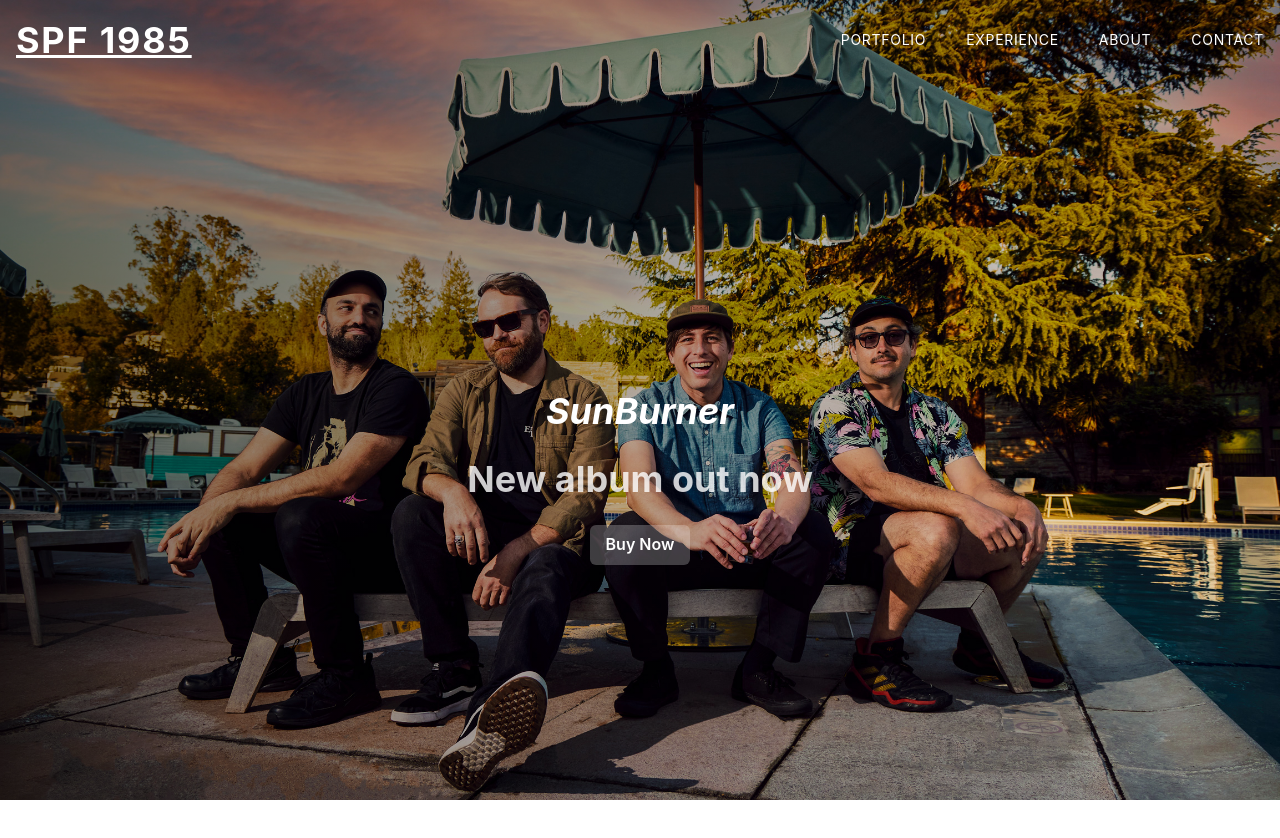
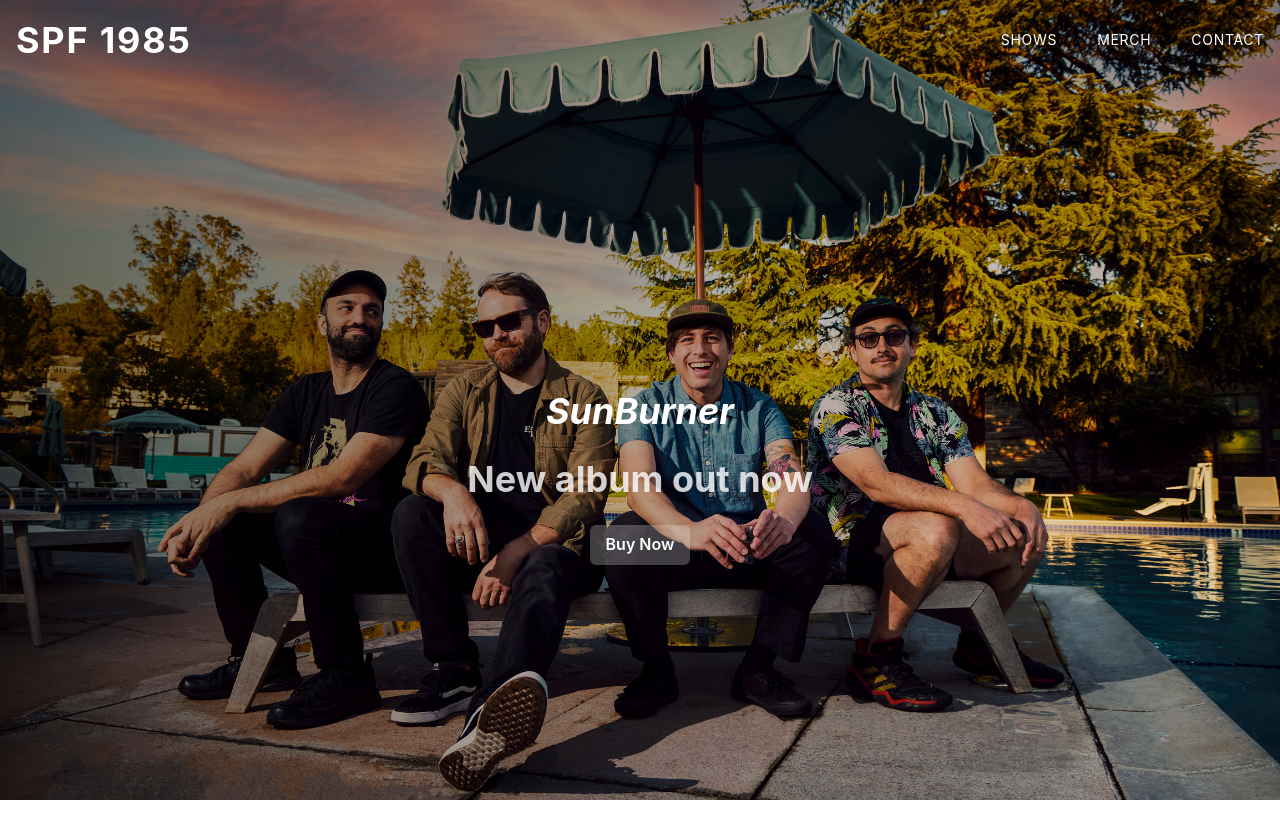
Before and after one commit to DerekGnarGnar/spf1985, a Next.js app: page / in a window 1280 px wide. Shown: the top 838 px of the page. Built offline with nearby package versions, Linux system fonts and the light colour scheme.

Commit message:
another commit

```diff
--- a/components/navbar2/Navbar2.tsx
+++ b/components/navbar2/Navbar2.tsx
@@ -32,18 +32,15 @@ const Navbar = () => {
 
 
       id: 1,
-      link: "portfolio",
+      link: "shows",
     },
     {
+      id: 2,
+      link: "merch",
+    },
+
+    {
       id: 3,
-      link: "experience",
-    },
-    {
-      id: 4,
-      link: "about",
-    },
-    {
-      id: 5,
       link: "contact",
     },
   ];
@@ -55,7 +52,7 @@ const Navbar = () => {
     >
       <div className="flex justify-between items-center w-full h-full max-w-screen-xl mx-auto p-4">
         <Link href="/#home">
-          <h1 className="text-3xl lg:text-4xl font-bold uppercase underline underline-offset-2 tracking-wider cursor-pointer">
+          <h1 className="text-3xl lg:text-4xl font-bold uppercase tracking-wider cursor-pointer">
             SPF 1985
           </h1>
         </Link>
```
